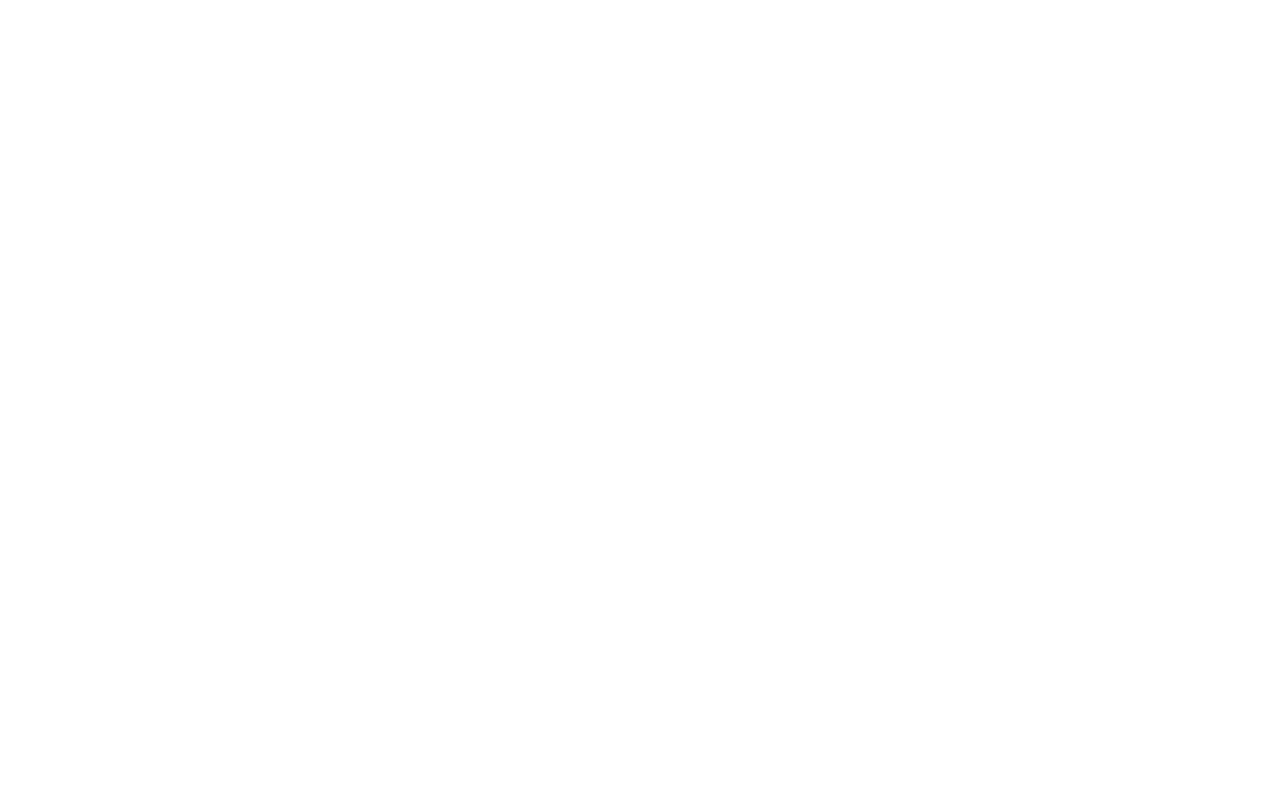
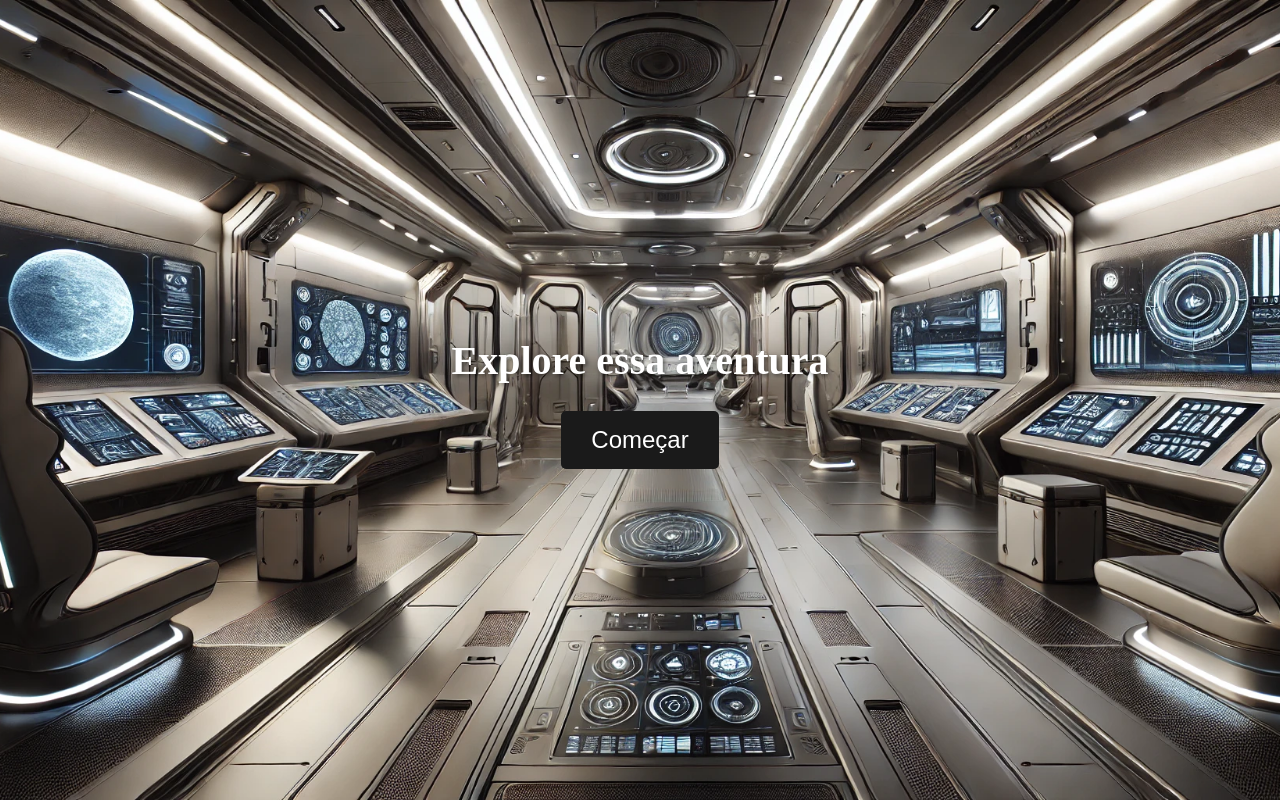
Before and after one commit to Daniel-Alencar/storytelling, a React (Vite) app: page /login in a window 1280 px wide. Before the commit this address had no page. Built offline with nearby package versions, Linux system fonts and the light colour scheme.

Commit message:
feat: login page

```diff
--- a/src/App.jsx
+++ b/src/App.jsx
@@ -1,11 +1,13 @@
-import { BrowserRouter as Router, Route, Routes, Link } from 'react-router-dom';
+import { BrowserRouter as Router, Route, Routes } from 'react-router-dom';
 
 import BackgroundMusic from './components/BackgroundMusic';
 
 import StoryPage from './pages/StoryPage';
 import ChapterPage from './pages/ChapterPage';
+import LoginPage from './pages/LoginPage';
 
 function App() {
+
   return (
     <>
       <Router>
@@ -16,7 +18,13 @@
           <Route
             path='/chapter'
             element={
-              <ChapterPage name={"Chapter 1: Begin"}/>
+              <ChapterPage/>
+            }
+          />
+          <Route
+            path='/login'
+            element={
+              <LoginPage />
             }
           />
         </Routes>
--- /dev/null
+++ b/src/pages/LoginPage/index.jsx
@@ -0,0 +1,23 @@
+import React from 'react';
+import styles from './styles.module.css';
+import { useNavigate } from 'react-router-dom';
+
+const LoginPage = ({ onStart }) => {
+
+  const navigate = useNavigate();
+
+  const handleToStoryPage = () => {
+    navigate('/');
+  }
+
+  return (
+    <div className={styles['login-container']}>
+      <h1 className={styles['login-title']}>Explore essa aventura</h1>
+      <button className={styles['login-button']} onClick={handleToStoryPage}>
+        Começar
+      </button>
+    </div>
+  );
+};
+
+export default LoginPage;
--- /dev/null
+++ b/src/pages/LoginPage/styles.module.css
@@ -0,0 +1,32 @@
+.login-container {
+  display: flex;
+  flex-direction: column;
+  justify-content: center;
+  align-items: center;
+  height: 100vh;
+  background: url('../../assets/StoryPage/background0.webp') no-repeat center center;
+  background-size: cover;
+  font-family: 'Press Start 2P', cursive;
+}
+
+.login-title {
+  color: #ffffff;
+  text-shadow: 2px 2px 4px rgba(0, 0, 0, 0.5);
+  font-size: 2.5rem;
+  margin-bottom: 20px;
+}
+
+.login-button {
+  padding: 15px 30px;
+  font-size: 1.5rem;
+  color: #ffffff;
+  background-color: #1a1a1a;
+  border: none;
+  border-radius: 5px;
+  cursor: pointer;
+  transition: background-color 0.3s ease;
+}
+
+.login-button:hover {
+  background-color: #333333;
+}
```
